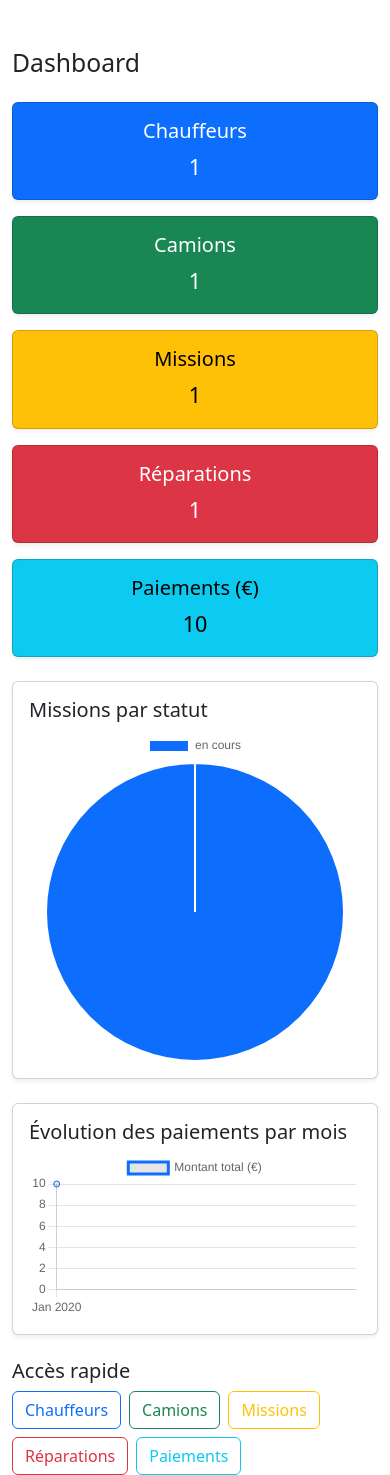
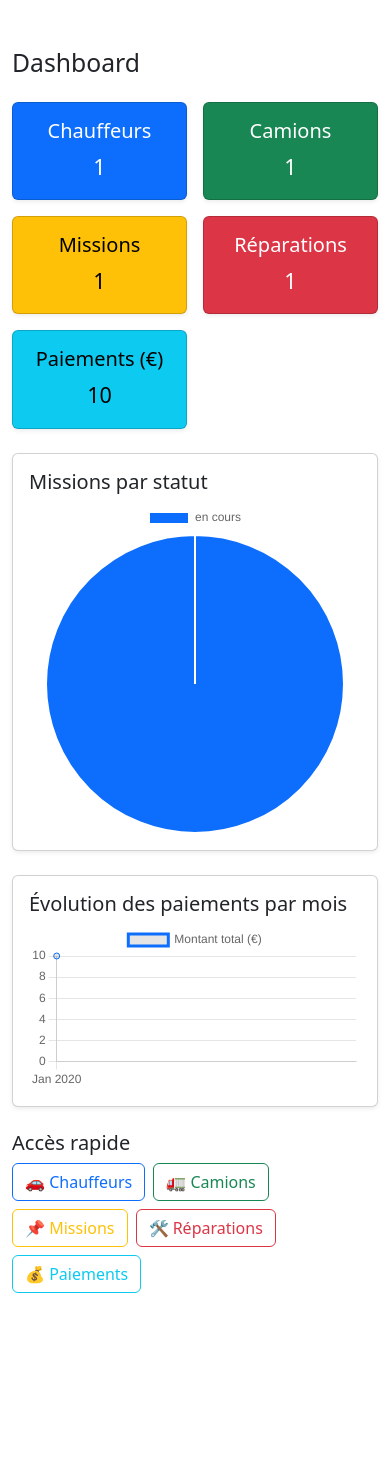
Before and after one commit to bouramadevweb/transport-system, a Django app: page / in a window 390 px wide. After the commit the page ends 1293 px from the top, so only its background shows below. Run offline with Django 5.2, Linux system fonts and the light colour scheme; tables that the repository leaves empty hold one stand-in row (values such as "Sample post").

Commit message:
modifiaction list chauffeur et delete chauffeur

```diff
--- a/transport/templates/transport/camions/camion_form.html
+++ b/transport/templates/transport/camions/camion_form.html
@@ -9,17 +9,17 @@
 <body>
 <div class="container mt-5">
     <h2 class="mb-4">{{ title }}</h2>
-    <form method="post">
+    <form method="post" novalidate>
         {% csrf_token %}
         {% for field in form %}
             <div class="mb-3">
-                {{ field.label_tag(attrs={'class': 'form-label'}) }}
+                <label for="{{ field.id_for_label }}" class="form-label">{{ field.label }}</label>
                 {{ field }}
                 {% if field.help_text %}
                     <div class="form-text">{{ field.help_text }}</div>
                 {% endif %}
                 {% for error in field.errors %}
-                    <div class="text-danger">{{ error }}</div>
+                    <div class="text-danger small">{{ error }}</div>
                 {% endfor %}
             </div>
         {% endfor %}
--- a/transport/templates/transport/chauffeurs/chauffeur_list.html
+++ b/transport/templates/transport/chauffeurs/chauffeur_list.html
@@ -34,8 +34,7 @@
                     <td>{{ chauffeur.entreprise.nom }}</td>
                     <td>
                         <a href="{% url 'chauffeur_update' chauffeur.pk_chauffeur %}" class="btn btn-sm btn-warning">Modifier</a>
-                        <a href="{% url 'chauffeur_delete' chauffeur.pk_chauffeur %}" class="btn btn-sm btn-danger"
-                           onclick="return confirm('Voulez-vous vraiment supprimer ce chauffeur ?');">Supprimer</a>
+                        <a href="{% url 'chauffeur_delete' chauffeur.pk_chauffeur %}" class="btn btn-sm btn-danger">Supprimer</a>
                     </td>
                 </tr>
                 {% empty %}
--- a/transport/templates/transport/dashboard.html
+++ b/transport/templates/transport/dashboard.html
@@ -14,43 +14,43 @@
 
   <!-- Cartes de statistiques -->
   <div class="row g-3 mb-4">
-    <div class="col-md-2">
+    <div class="col-6 col-md-2">
       <div class="card text-bg-primary shadow-sm">
         <div class="card-body text-center">
           <h5 class="card-title">Chauffeurs</h5>
-          <p class="card-text fs-4">{{ stats.chauffeurs }}</p>
+          <p class="card-text fs-4">{{ stats.chauffeurs|default:"0" }}</p>
         </div>
       </div>
     </div>
-    <div class="col-md-2">
+    <div class="col-6 col-md-2">
       <div class="card text-bg-success shadow-sm">
         <div class="card-body text-center">
           <h5 class="card-title">Camions</h5>
-          <p class="card-text fs-4">{{ stats.camions }}</p>
+          <p class="card-text fs-4">{{ stats.camions|default:"0" }}</p>
         </div>
       </div>
     </div>
-    <div class="col-md-2">
+    <div class="col-6 col-md-2">
       <div class="card text-bg-warning shadow-sm">
         <div class="card-body text-center">
           <h5 class="card-title">Missions</h5>
-          <p class="card-text fs-4">{{ stats.missions }}</p>
+          <p class="card-text fs-4">{{ stats.missions|default:"0" }}</p>
         </div>
       </div>
     </div>
-    <div class="col-md-2">
+    <div class="col-6 col-md-2">
       <div class="card text-bg-danger shadow-sm">
         <div class="card-body text-center">
           <h5 class="card-title">Réparations</h5>
-          <p class="card-text fs-4">{{ stats.reparations }}</p>
+          <p class="card-text fs-4">{{ stats.reparations|default:"0" }}</p>
         </div>
       </div>
     </div>
-    <div class="col-md-2">
+    <div class="col-6 col-md-2">
       <div class="card text-bg-info shadow-sm">
         <div class="card-body text-center">
-          <h5 class="card-title">Paiements (€)</h5>
-          <p class="card-text fs-4">{{ stats.paiements }}</p>
+          <h5 class="card-title">Paiements ({{ devise|default:"€" }})</h5>
+          <p class="card-text fs-4">{{ stats.paiements|default:"0" }}</p>
         </div>
       </div>
     </div>
@@ -58,13 +58,16 @@
 
   <!-- Graphiques -->
   <div class="row g-4">
-
     <!-- Missions par statut -->
     <div class="col-md-6">
       <div class="card shadow-sm">
         <div class="card-body">
           <h5 class="card-title">Missions par statut</h5>
+          {% if mission_par_statut %}
             <canvas id="missionsChart"></canvas>
+          {% else %}
+            <p class="text-muted">Pas encore de données de mission.</p>
+          {% endif %}
         </div>
       </div>
     </div>
@@ -74,7 +77,11 @@
       <div class="card shadow-sm">
         <div class="card-body">
           <h5 class="card-title">Évolution des paiements par mois</h5>
+          {% if paiements_mois_labels and paiements_mois_values %}
             <canvas id="paiementsChart"></canvas>
+          {% else %}
+            <p class="text-muted">Pas encore de paiements enregistrés.</p>
+          {% endif %}
         </div>
       </div>
     </div>
@@ -85,11 +92,11 @@
     <div class="col-md-12">
       <h5>Accès rapide</h5>
       <div class="d-flex flex-wrap gap-2">
-        <a href="{% url 'chauffeur_list' %}" class="btn btn-outline-primary">Chauffeurs</a>
-        <a href="{% url 'camion_list' %}" class="btn btn-outline-success">Camions</a>
-        <a href="{% url 'mission_list' %}" class="btn btn-outline-warning">Missions</a>
-        <a href="{% url 'reparation_list' %}" class="btn btn-outline-danger">Réparations</a>
-        <a href="{% url 'paiement_mission_list' %}" class="btn btn-outline-info">Paiements</a>
+        <a href="{% url 'chauffeur_list' %}" class="btn btn-outline-primary">🚗 Chauffeurs</a>
+        <a href="{% url 'camion_list' %}" class="btn btn-outline-success">🚛 Camions</a>
+        <a href="{% url 'mission_list' %}" class="btn btn-outline-warning">📌 Missions</a>
+        <a href="{% url 'reparation_list' %}" class="btn btn-outline-danger">🛠️ Réparations</a>
+        <a href="{% url 'paiement_mission_list' %}" class="btn btn-outline-info">💰 Paiements</a>
       </div>
     </div>
   </div>
@@ -97,7 +104,7 @@
 </div>
 
 <script>
-  // Missions par statut
+  {% if mission_par_statut %}
     const ctxMissions = document.getElementById('missionsChart').getContext('2d');
     const missionData = {{ mission_par_statut|safe }};
     new Chart(ctxMissions, {
@@ -110,15 +117,16 @@
         }]
       }
     });
+  {% endif %}
 
-  // Paiements par mois
+  {% if paiements_mois_labels and paiements_mois_values %}
     const ctxPaiements = document.getElementById('paiementsChart').getContext('2d');
     new Chart(ctxPaiements, {
       type: 'line',
       data: {
         labels: {{ paiements_mois_labels|safe }},
         datasets: [{
-        label: 'Montant total (€)',
+          label: 'Montant total ({{ devise|default:"€" }})',
           data: {{ paiements_mois_values|safe }},
           fill: false,
           borderColor: '#0d6efd',
@@ -130,6 +138,7 @@
         scales: { y: { beginAtZero: true } }
       }
     });
+  {% endif %}
 </script>
 </body>
 </html>
--- a/transport/urls.py
+++ b/transport/urls.py
@@ -9,7 +9,7 @@ urlpatterns = [
     path("chauffeurs/", views.chauffeur_list, name="chauffeur_list"),
     path("chauffeurs/create/", views.create_chauffeur, name="chauffeur_create"),
     path("chauffeurs/<str:pk>/update/", views.update_chauffeur, name="chauffeur_update"),
-    path("chauffeurs/<str:pk>/delete/", views.delete_chauffeur, name="chauffeur_delete"),
+    path("chauffeurs/<str:pk>/delete/", views.chauffeur_delete, name="chauffeur_delete"),
 
     path('camions/', views.camion_list, name='camion_list'),
     path('camions/create/', views.create_camion, name='create_camion'),
--- a/transport/views.py
+++ b/transport/views.py
@@ -59,11 +59,13 @@ def update_chauffeur(request, pk):
 
     return render(request, "transport/chauffeurs/chauffeur_form.html", {"form": form, "title": "Modifier un chauffeur"})
 
-def delete_chauffeur(request, pk):
+def chauffeur_delete(request, pk):
     chauffeur = get_object_or_404(Chauffeur, pk=pk)
-    chauffeur.delete()
-    messages.success(request, "🗑️ Chauffeur supprimé avec succès.")
-    return redirect("transport/chauffeurs/chauffeur_list")
+    if request.method == "POST":
+       chauffeur.delete()
+       messages.success(request, "🗑️ Chauffeur supprimé avec succès.")
+       return redirect("chauffeur_list")
+    return render(request, "transport/chauffeurs/chauffeur_confirm_delete.html", {"chauffeur": chauffeur})
 
 # Liste des camions
 def camion_list(request):
@@ -100,6 +102,7 @@ def delete_camion(request, pk):
         camion.delete()
         return redirect('camion_list')
     return render(request, "transport/camions/camion_confirm_delete.html", {"camion": camion, "title": "Supprimer le camion"})
+
 
 # Liste des affectations
 def affectation_list(request):
@@ -424,7 +427,7 @@ def delete_frais(request, pk):
 # Liste des missions
 def mission_list(request):
     missions = Mission.objects.all()
-    return render(request, 'transport/mission_list.html', {
+    return render(request, 'transport/missions/mission_list.html', {
         'missions': missions,
         'title': 'Liste des missions'
     })
@@ -462,7 +465,7 @@ def delete_mission(request, pk):
 # LIST
 def mission_conteneur_list(request):
     mission_conteneurs = MissionConteneur.objects.all()
-    return render(request, 'transport/mission_conteneur_list.html', {
+    return render(request, 'transport/missions/mission_conteneur_list.html', {
         'title': 'Liste des Missions - Conteneurs',
         'mission_conteneurs': mission_conteneurs
     })
@@ -787,12 +790,6 @@ def connexion_utilisateur(request):
 
 #tableau de bord
 
-
-
-from django.shortcuts import render
-from django.db.models import Count, Sum
-from django.db.models.functions import TruncMonth
-
 def dashboard(request):
     from .models import Chauffeur, Camion, Mission, Reparation, PaiementMission
 
```
Also changed, not shown: transport/models.py (+5 -6 lines), transport/templates/transport/affectaions/affectation_list.html (deleted, +0 -45 lines), transport/templates/transport/affectations/affectation_list.html (added, +46 -0 lines), transport/templates/transport/chauffeurs/chauffeur_confirm_delete.html (added, +11 -0 lines), transport/migrations/0008_camion_est_affecter.py (added), transport/templates/transport/affectations/affectation_confirm_delete.html (renamed from transport/templates/transport/affectaions/affectation_confirm_delete.html), transport/templates/transport/affectations/affectation_form.html (renamed from transport/templates/transport/affectaions/affectation_form.html). Lines whose indentation alone changed are shown as unchanged.
